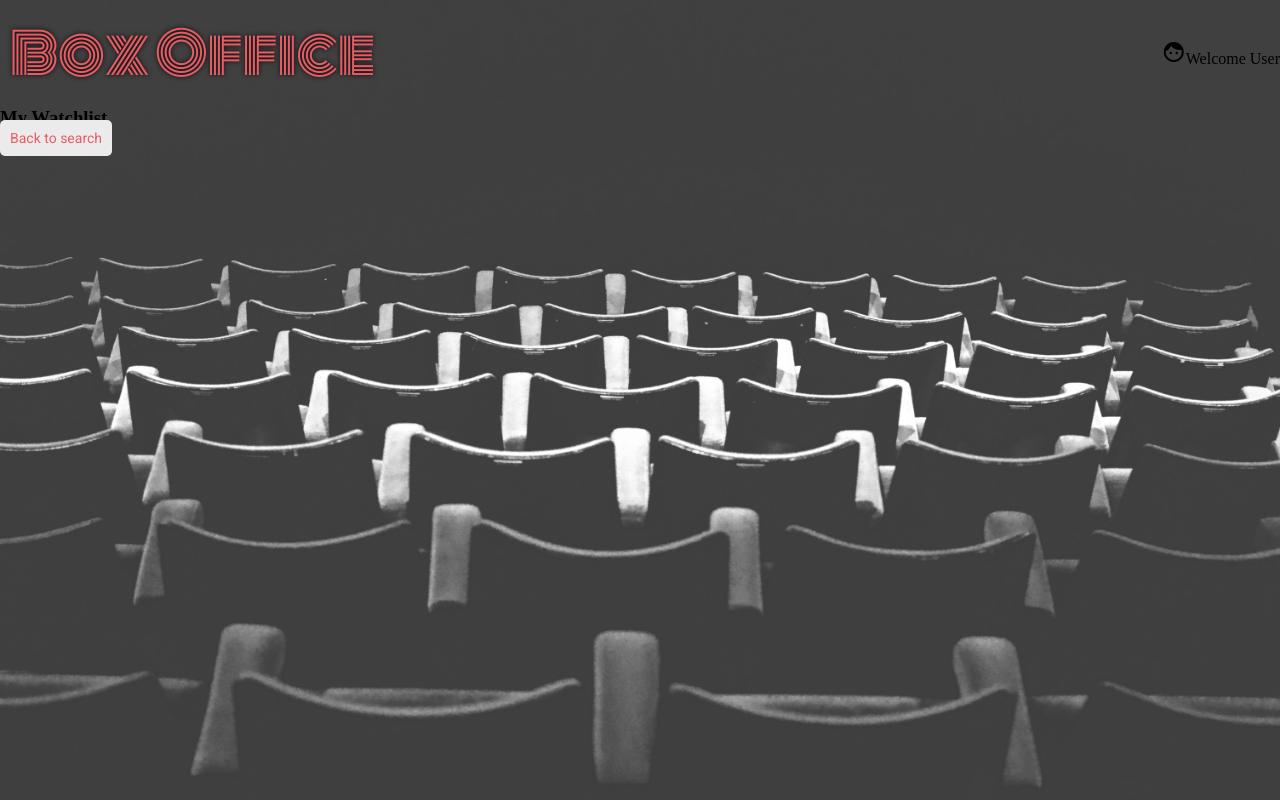
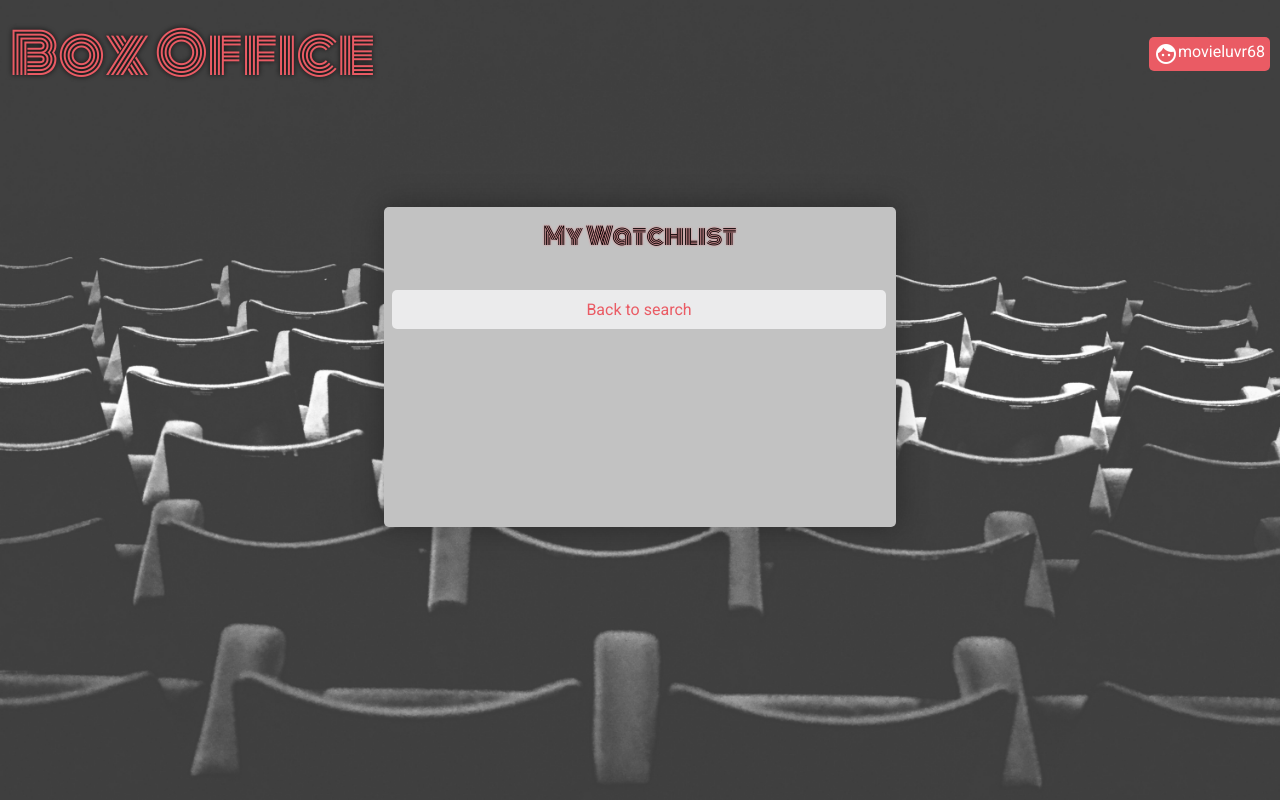
Before and after one commit to Hannahsaintonge/BoxOffice, a plain HTML site: page index.html in a window 1280 px wide. Both pictures are taken after a click on the link "View Watchlist". Drawn offline with nearby package versions, Linux system fonts and the light colour scheme; some packages are replaced by stand-ins of ours.

Commit message:
styled watchlist component

```diff
--- a/components/watchlist-component.js
+++ b/components/watchlist-component.js
@@ -5,20 +5,22 @@ const watchlistPage = {
     <nav class="main-nav">
     <ul>
         <li class="logo">Box Office</li>
-        <li>
-        <i class="material-icons">face</i>Welcome User</li>
+        <li class="face-watchlist">
+        <i class="material-icons">face</i>movieluvr68</li>
     </ul>
     </nav>
-    <h3>My Watchlist</h3>
 
-    <section class="watchlist-box>
+    <section class="watchlist-box">
         <form class="watchlist-form">
+            <h3>My Watchlist</h3>
             <ul ng-repeat="item in $ctrl.movieFavs">
-                <li>{{ item.title }}</li>
-                <li><i ng-click="$ctrl.removeMovie(index);" class="material-icons">clear</i></li>
+                <li>{{ $index + 1 }}.</li>
+                <li>{{ item.title }} <i class="material-icons">star</i>{{ item.vote_average }}/10 </li>
+                <li class="delete-button"><i ng-click="$ctrl.removeMovie(index);" class="material-icons">clear</i></li>
             </ul>
-            <a href="#!/search-criteria">Back to search</a>
+
         </form>
+        <a href="#!/search-criteria" class="search-back">Back to search</a>
     </section>
     `,
     controller: ["MovieService", function(MovieService) {
--- a/style.css
+++ b/style.css
@@ -14,9 +14,55 @@ body {
     background-size: cover;
 }
 
-/* .main-nav {
+.watchlist-form {
+    width: 100%;
+}
 
-} */
+.watchlist-box {
+    min-height: 40%;
+    width: 40%;
+    margin: 100px auto;
+    background-color: #C2C2C2;
+    border-radius: 5px;
+    box-shadow: 0px 0px 31px 1px rgba(0,0,0,0.3);
+}
+
+h3 {
+    font-family: 'Monoton', cursive;
+    font-size: 24px;
+    font-weight: 150;
+    text-align: center;
+    padding-top: 10px;
+    text-shadow: 0 0 2px #EA5B64;;
+    padding-bottom: 15px;
+}
+
+li {
+    font-family: 'Roboto', sans-serif;
+    font-size: 22px;
+    padding: 5px 10px;
+}
+
+.delete-button {
+    cursor: pointer;
+}
+
+.search-back {
+    display: flex;
+    justify-content: center;
+    align-items: center;
+    text-align: center;
+    margin-top: 20px;
+    font-size: 16px;
+    margin-left: 8px;
+    margin-bottom: 5px;
+    /* padding-bottom: 10px; */
+}
+
+.search-back:hover {
+    background-color:#EA5B64;
+    color: #EBEBEC;
+}
 
 .face {
     display: flex;
@@ -29,6 +75,19 @@ body {
     margin-right: -580px;
     border-radius: 5px;
 }
+
+.face-watchlist {
+    display: flex;
+    justify-content: flex-start;
+    margin-right: 10px;
+    font-family: 'Roboto', sans-serif;
+    font-size: 16px;
+    color: white;
+    background: #EA5B64;
+    padding: 5px;
+    border-radius: 5px;
+}
+
 .logo {
     padding: 10px;
     font-family: 'Monoton', cursive;
@@ -93,7 +152,6 @@ a:hover {
     border-radius: 5px;
     border: none;
     opacity: 0.6;
-
 }
 
 .search-button {
```
